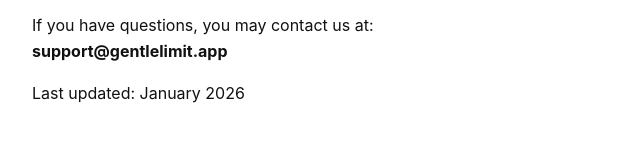
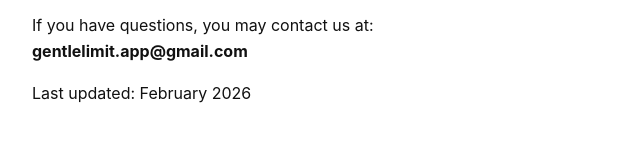
Before and after one commit to rajithkc/gentlelimit-privacy, a plain HTML site: page index.html in a window 1280 px wide. Shown: the part 305-446 px from the top of the page, 248-888 px from the left. Drawn offline with Linux system fonts and the light colour scheme.

Commit message:
Update index.html

```diff
--- a/index.html
+++ b/index.html
@@ -47,11 +47,11 @@ No user accounts are required.
 <p>
 If you have questions, you may contact us at:
 <br/>
-<strong>support@gentlelimit.app</strong>
+<strong>gentlelimit.app@gmail.com</strong>
 </p>
 
 <p>
-Last updated: January 2026
+Last updated: February 2026
 </p>
 
 </body>
```
